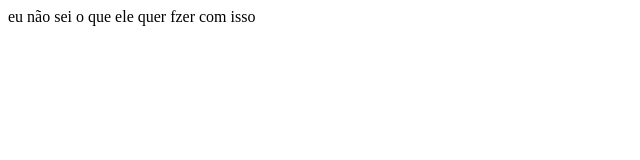
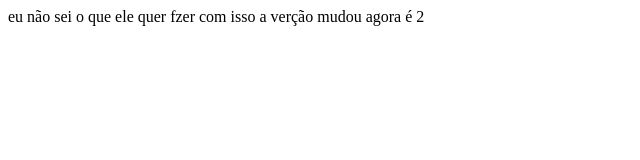
Before and after one commit to FranciscoTonini/projeto, a plain HTML site: page projetos/projeto/index.html in a window 1280 px wide. Shown: the whole page, without its empty margins (0-640 px from the left). Drawn offline with Linux system fonts and the light colour scheme.

Commit message:
segunda verção nada desenvolvida

```diff
--- a/projetos/projeto/index.html
+++ b/projetos/projeto/index.html
@@ -7,5 +7,6 @@
 </head>
 <body>
     eu não sei o que ele quer fzer com isso
+    a verção mudou agora é 2
 </body>
 </html>
```
